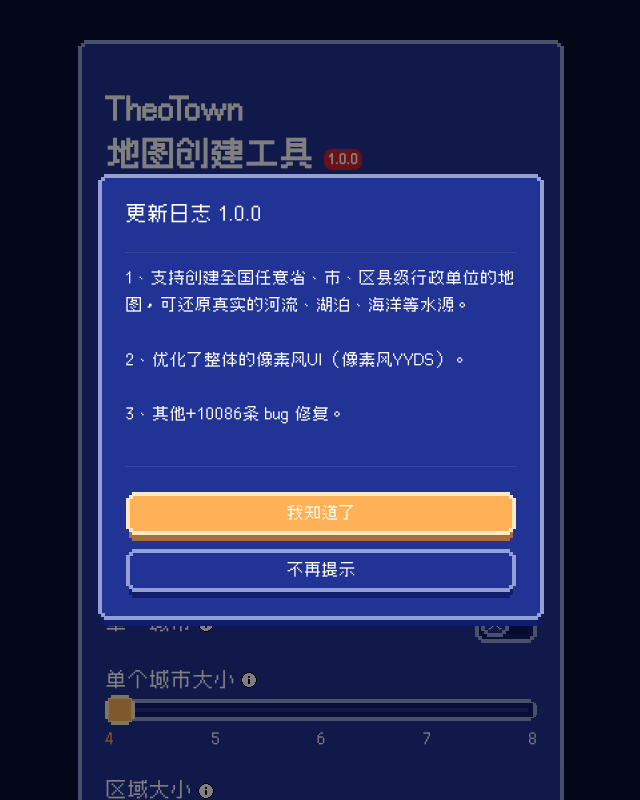
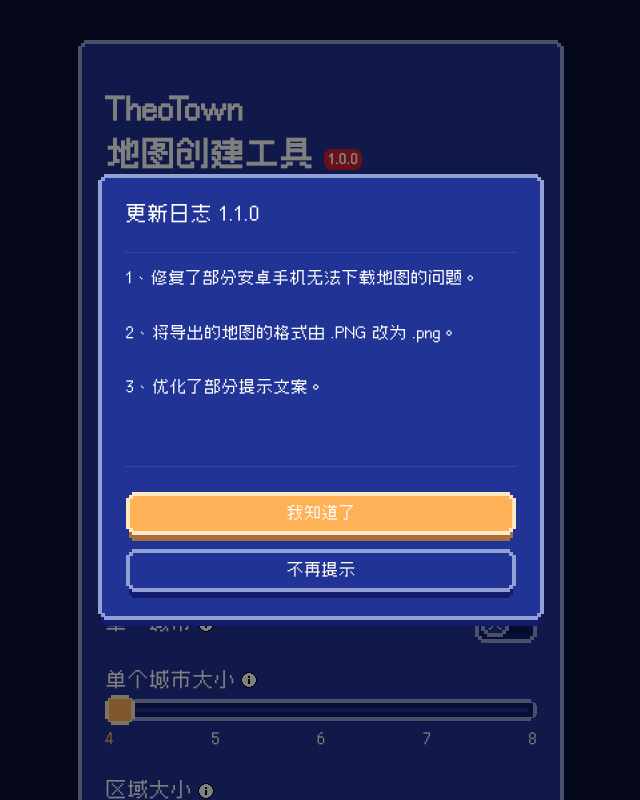
Before and after one commit to Kinsey-LKJ/theotown-region-creater, a Next.js app: page / in a window 1280 px wide. Shown: the top 800 px of the page, without its empty margins (319-959 px from the left). Built offline with nearby package versions, Linux system fonts and the light colour scheme.

Commit message:
修复 ios 弹窗高度问题

```diff
--- a/pages/index.js
+++ b/pages/index.js
@@ -13,7 +13,7 @@
 import Switch from "../components/switch/switch";
 import dynamic from "next/dynamic";
 
-import {saveAs} from 'file-saver';
+import { saveAs } from "file-saver";
 
 const Amap = dynamic(() => import("../components/amap/amap"), { ssr: false });
 
@@ -65,22 +65,22 @@
   useEffect(() => {
     if (!localStorage.getItem("update")) {
       Modal.confirm({
-        title: "更新日志 1.0.0",
+        title: "更新日志 1.1.0",
         content: (
           <div>
-            1、支持创建全国任意省、市、区县级行政单位的地图，可还原真实的河流、湖泊、海洋等水源。
+            1、修复了部分安卓手机无法下载地图的问题。
             <br />
             <br />
-            2、优化了整体的像素风UI（像素风YYDS）。
+            2、将导出的地图的格式由 .PNG 改为 .png。
             <br />
             <br />
-            3、其他+10086条 bug 修复。
+            3、优化了部分提示文案。
           </div>
         ),
         okButtonText: "我知道了",
         cancelButtonText: "不再提示",
         onCancel: () => {
-          localStorage.setItem('update',true)
+          localStorage.setItem("update", true);
         },
       });
     }
@@ -188,8 +188,8 @@
             <Button
               onClick={() => {
                 canvas.toBlob((blob) => {
-                  saveAs(blob, "image.png")
-                })
+                  saveAs(blob, `${currentAdcode}.png`);
+                });
                 modal.destroy();
                 let moadl2 = Modal.confirm({
                   title: "导入图片说明",
@@ -208,7 +208,9 @@
                       <a
                         className={styles.downloadButton}
                         onClick={() => {
-
+                          canvas.toBlob((blob) => {
+                            saveAs(blob, `${currentAdcode}.png`);
+                          });
                         }}
                       >
                         手动下载
@@ -317,7 +319,7 @@
 
   let code = `cr:${JSON.stringify({
     name: name === "" ? "未命名区域" : name,
-    bmp: realMap ? `/pictures/${currentAdcode}.PNG` : "NULL",
+    bmp: realMap ? `/pictures/${currentAdcode}.png` : "NULL",
     seed: realMap ? "NULL" : seedValue,
     desert: desert,
     terrain: terrain,
@@ -647,7 +649,7 @@
                     onClick={() => {
                       Modal.info({
                         content:
-                          "表示一个区域的总大小，1个单位代表游戏中 64格*64格，此项会极大影响游戏的性能，建议不要设置的太高（建议手机用户不要超过32）。",
+                          "表示一个区域的总大小，1个单位代表游戏中 64格*64格，此项会极大影响游戏的性能，建议不要设置的太高（建议手机用户不要超过16，如果手机配置较高可以适当调整的大一点）。",
                         title: "区域大小",
                         okButtonText: "我知道了",
                       });
--- a/styles/Home.module.css
+++ b/styles/Home.module.css
@@ -95,5 +95,8 @@
 @media only screen and (max-width: 768px) {
   .previewModal {
     height: calc(100vh - 64px);
+    min-height: -webkit-fill-available;
+    padding-bottom: constant(safe-area-inset-bottom); /*兼容 IOS<11.2*/
+    padding-bottom: env(safe-area-inset-bottom);
   }
 }
```
